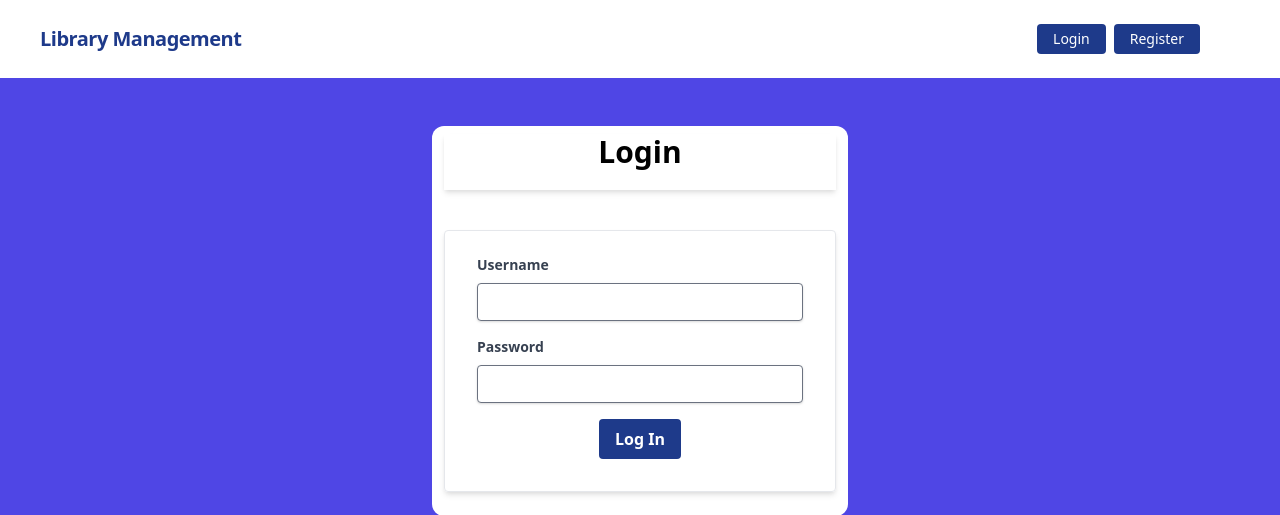
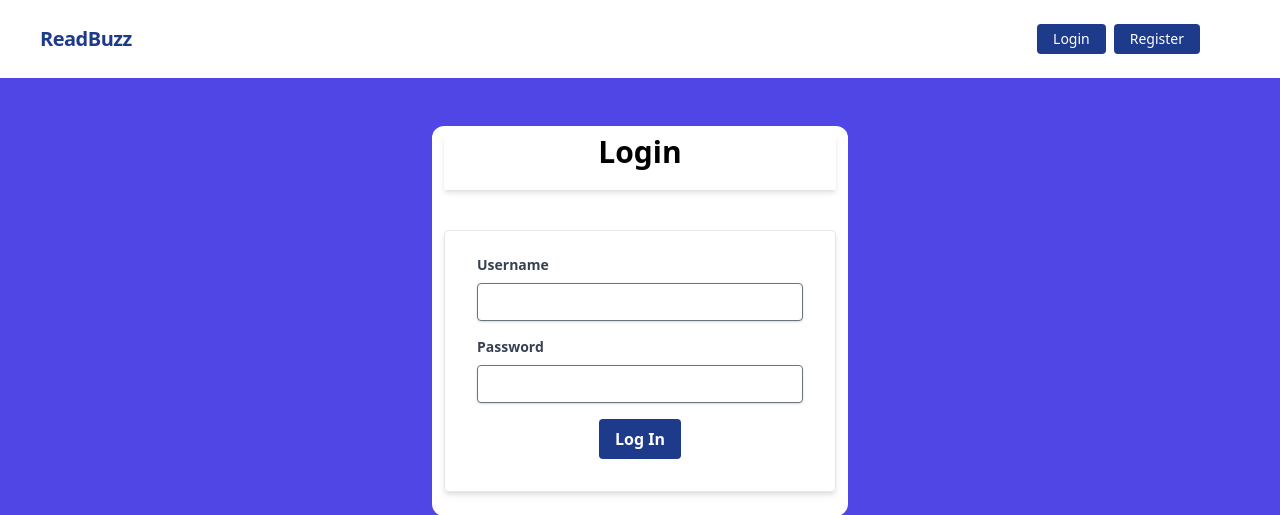
Before and after one commit to AbidurRahman24/library_management, a Django app: page /accounts/login/ in a window 1280 px wide. Shown: the top 515 px of the page. Run offline with Django 4.2, Linux system fonts and the light colour scheme.

Commit message:
title change

```diff
--- a/core/templates/base.html
+++ b/core/templates/base.html
@@ -6,7 +6,7 @@
         <meta name="viewport" content="width=device-width, initial-scale=1, shrink-to-fit=no" />
         <meta name="description" content="Dummy Banking System" />
         <title>
-            {% block head_title %}Libarary System{% endblock %}
+            {% block head_title %}ReadBuzz - The Library Management Software{% endblock %}
         </title>
         <link href="https://unpkg.com/tailwindcss@^1.0/dist/tailwind.min.css" rel="stylesheet">
     </head>
--- a/core/templates/navbar.html
+++ b/core/templates/navbar.html
@@ -1,6 +1,6 @@
 <nav class="flex items-center justify-between flex-wrap bg-white p-6 px-10">
     <div class="flex items-center flex-shrink-0 text-white mr-6">
-        <span class="font-semibold text-xl tracking-tight text-blue-900"><a href="/">Library Management</a></span>
+        <span class="font-semibold text-xl tracking-tight text-blue-900"><a href="/">ReadBuzz</a></span>
     </div>
     <div class="block lg:hidden">
         <button class="flex items-center px-3 py-2 border rounded text-white border-white-400 hover:text-white hover:border-white">
```
